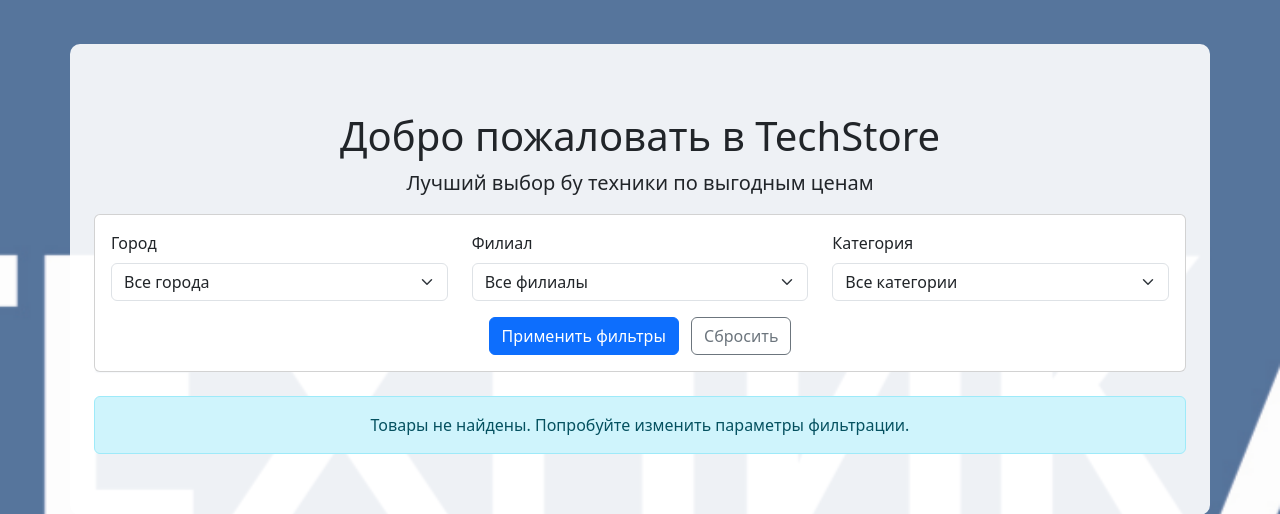
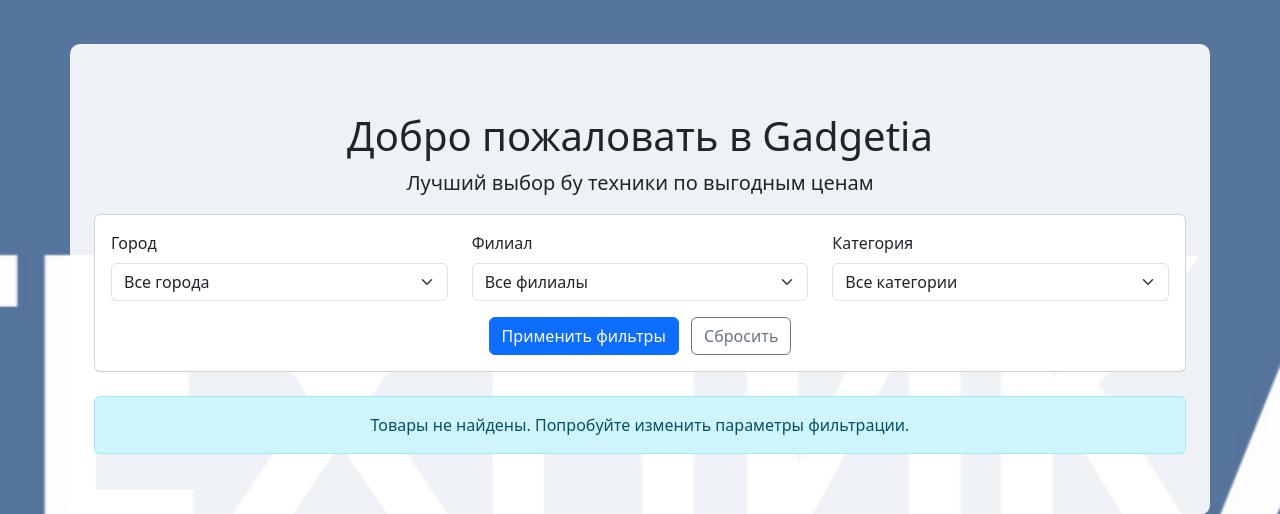
Before and after one commit to NikolayChegivarov/TechnologyStore, a Django app: page / in a window 1280 px wide. Shown: the part 56-570 px from the top of the page. Run offline with Django 5.2, Linux system fonts and the light colour scheme; data that the repository does not hold is empty; parts of the project's set-up code (start-up, migrations or seed data) failed here and were passed over.

Commit message:
base3 смена приветствия

```diff
--- a/store_app/templates/home.html
+++ b/store_app/templates/home.html
@@ -5,7 +5,7 @@
 <div class="container mt-5">
     <div class="row justify-content-center">
         <div class="col-md-8 text-center">
-            <h1>Добро пожаловать в TechStore</h1>
+            <h1>Добро пожаловать в Gadgetia</h1>
             <p class="lead">Лучший выбор бу техники по выгодным ценам</p>
         </div>
     </div>
```
